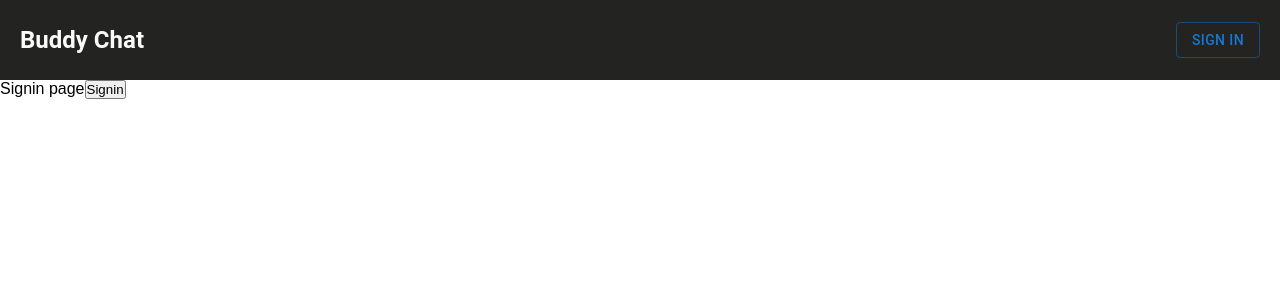
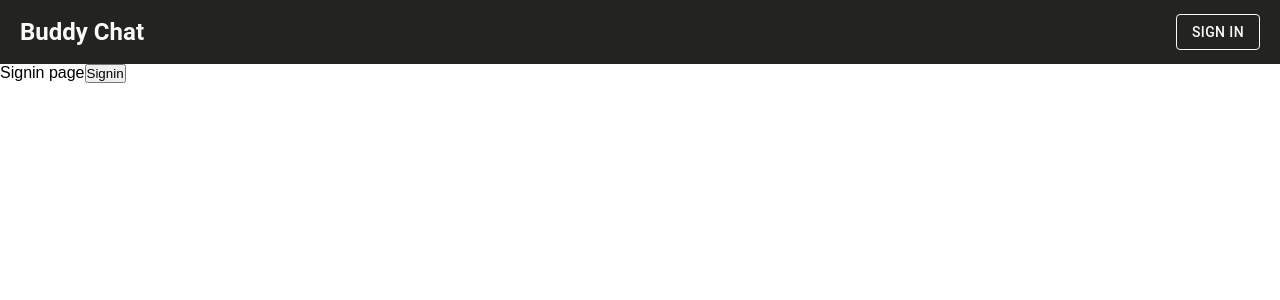
Before and after one commit to stedmanonlinedesigns/just-chat, a Next.js app: page /sign-in in a window 1280 px wide. Shown: the top 300 px of the page. Built offline with nearby package versions, Linux system fonts and the light colour scheme; no server answers; what @mui/material-nextjs would draw is missing.

Commit message:
chore(): updated color styles for log in/out button

```diff
--- a/src/app/components/header/Header.tsx
+++ b/src/app/components/header/Header.tsx
@@ -53,20 +53,21 @@ const Header = () => {
       justifyContent={"space-between"}
       alignItems={"center"}
       bgcolor={"#232321"}
-      sx={{ height: "10vh" }}
+      sx={{ height: "8vh", flexShrink: 0 }}
     >
       <Typography variant="h5" fontWeight={"bold"} color="#FAFAF9">
         Buddy Chat
       </Typography>
-      {!user ? (
-        <Button variant="outlined" onClick={handleSigninClick}>
-          Sign in
-        </Button>
-      ) : (
-        <Button variant="outlined" onClick={handleSignoutClick}>
-          Sign out
-        </Button>
-      )}
+      <Button
+        variant="outlined"
+        onClick={!user ? handleSigninClick : handleSignoutClick}
+        sx={{
+          borderColor: "#FAFAF9",
+          color: "#FAFAF9",
+        }}
+      >
+        {!user ? "Sign in" : "Sign out"}
+      </Button>
     </Box>
   );
 };
```
